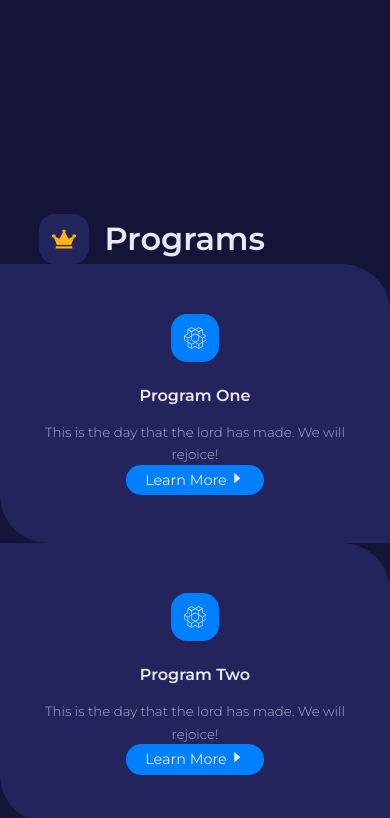
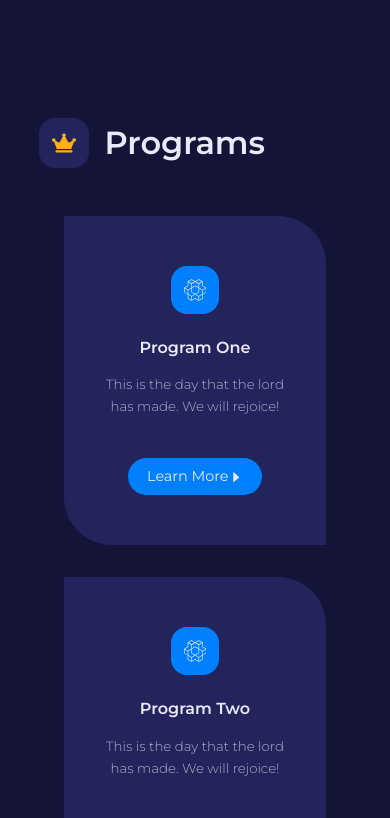
Before and after one commit to Shubham-Kumar-Mca/Nobelium-First-GYM-Project, a React (Vite) app in the folder nobelium-gym-project/: page / in a window 390 px wide. Shown: the part 790-1608 px from the top of the page. Built offline with nearby package versions, Linux system fonts and the light colour scheme.

Commit message:
Programs Section

```diff
--- a/nobelium-gym-project/src/components/programs/Programs.jsx
+++ b/nobelium-gym-project/src/components/programs/Programs.jsx
@@ -41,12 +41,13 @@ const Programs = () => {
         <section className='programs'>
             <div className="container programs__container">
                 <SectionHead icon={<FaCrown />} title="Programs" />
-            </div>
-            <div className="programs__wrraper">
-                {programs.map(({ id, title, icon, info, path }) => (
-                    <Cart className="programs__program" key={id} title = {title} icon = {icon} info = {info} path = {path}/>
-                )
-                )}
+
+                <div className="programs__wrraper">
+                    {programs.map(({ id, title, icon, info, path }) => (
+                        <Cart className="programs__program" key={id} title={title} icon={icon} info={info} path={path} />
+                    )
+                    )}
+                </div>
             </div>
         </section>
     )
--- a/nobelium-gym-project/src/components/programs/programs.css
+++ b/nobelium-gym-project/src/components/programs/programs.css
@@ -1,3 +1,42 @@
 section{
-    margin-top: 10rem;
+    margin-top: 4rem;
 }
+
+.programs__wrraper{
+    display: grid;
+    grid-template-columns: repeat(4,1fr);
+    gap: 3rem;
+    margin-top: 4rem;
+}
+.programs__program a{
+    margin-top: 2.5rem;
+    display: flex;
+    align-items: center;
+}
+.programs__program:hover a{
+    background-color: var(--color-secoundary);
+    color: var(--color-gray-600);
+}
+
+
+
+/*MEDIA QUERIES (medium screens)*/
+@media screen and (max-width : 1024px){
+    .programs__wrraper{
+        grid-template-columns: 1fr 1fr;
+    }
+}
+
+
+/*MEDIA QUERIES (small screens)*/
+@media screen and (max-width : 600px){
+    .programs__wrraper{
+        grid-template-columns: 1fr;
+        gap: 2rem;
+        margin-top: 3rem;
+    }
+    .programs__program{
+        width: 84%;
+        margin: 0 auto;
+    }
+}
```
